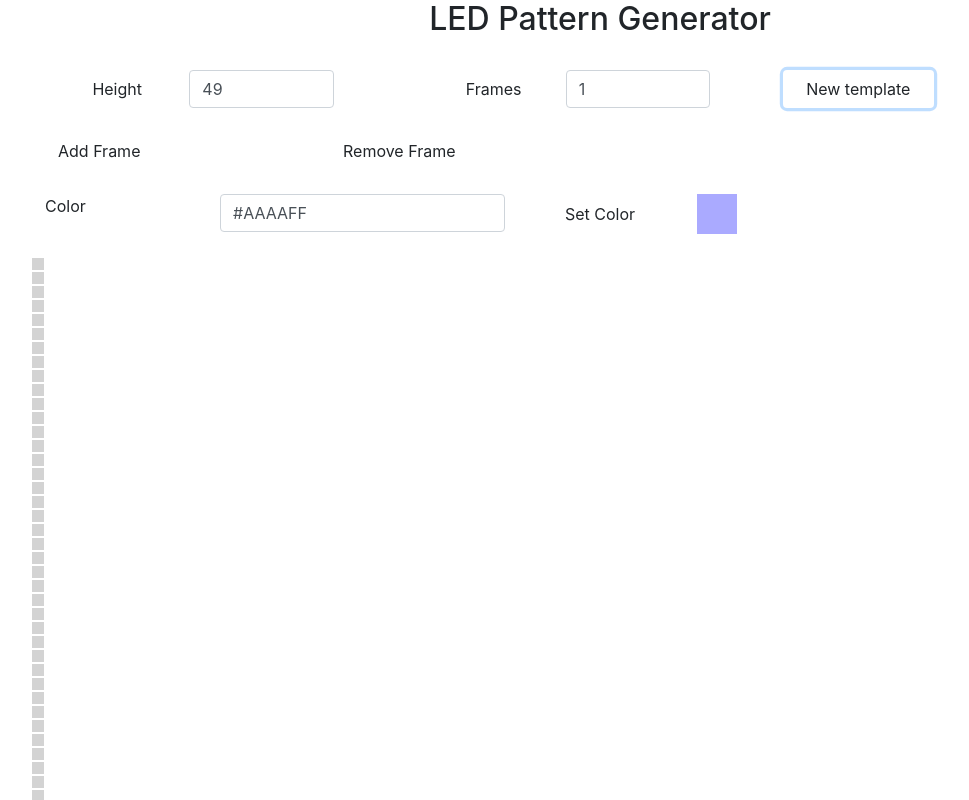
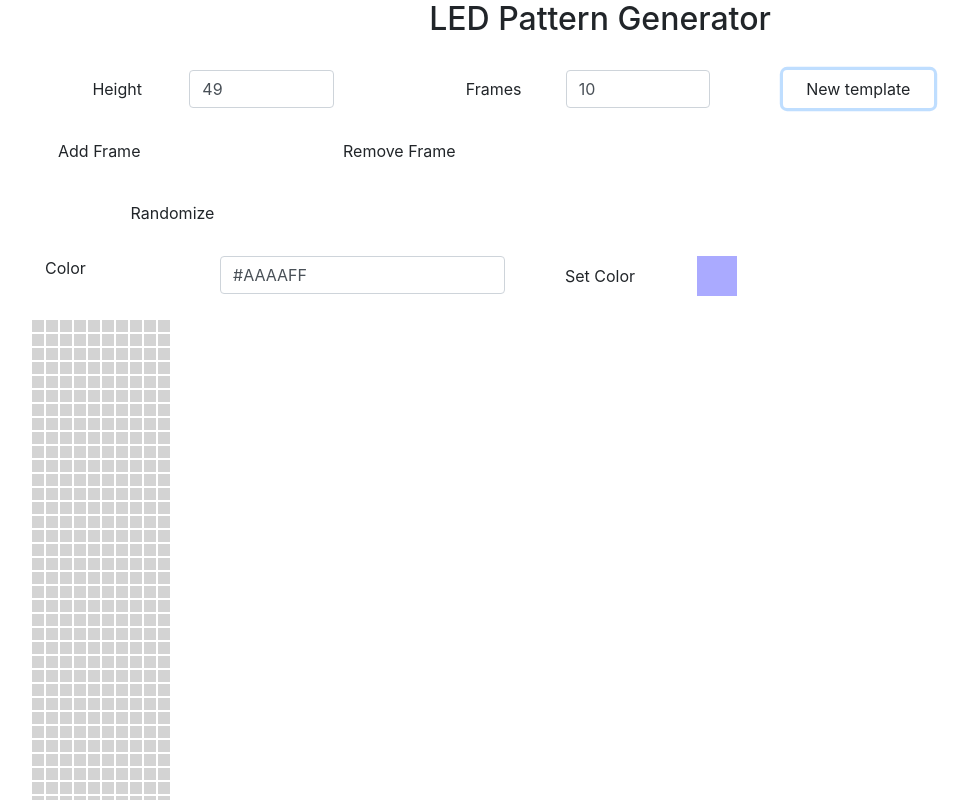
Before and after one commit to themcaffee/led-patterns, a Vue app: page / in a window 1280 px wide. Both pictures are taken after a click on the button "New template". Shown: the top 800 px of the page, without its empty margins (40-1009 px from the left). Built offline with nearby package versions, Linux system fonts and the light colour scheme.

Commit message:
Add color randomizer

```diff
--- a/src/App.vue
+++ b/src/App.vue
@@ -24,6 +24,10 @@
         <span class="col-3">
           <button class="btn btn-default" @click.prevent="removeFrame()">Remove Frame</button>
         </span>
+      </div>
+      <br>
+      <div class="row">
+        <button class="btn btn-default col-3" @click="randomize()">Randomize</button>
       </div>
       <br>
       <div class="row">
@@ -71,7 +75,7 @@ export default {
   data () {
     return {
       heightInput: 49,
-      framesInput: 1,
+      framesInput: 10,
       height: 0,
       frames: 0,
       leds: [],
@@ -121,6 +125,27 @@ export default {
         return
       }
       this.brushColor = this.colorInput
+    },
+    /*
+      Get a random hexadecimal color
+    */
+    getRandomColor () {
+      let letters = '0123456789ABCDEF'
+      let color = ''
+      for (var index = 0; index < 6; index++) {
+        color += letters[Math.floor(Math.random() * 16)]
+      }
+      return '#' + color
+    },
+    randomize () {
+      this.leds = []
+      for (var rowIndex = 0; rowIndex < this.height; rowIndex++) {
+        let row = []
+        for (var colIndex = 0; colIndex < this.frames; colIndex++) {
+          row.push(this.getRandomColor())
+        }
+        this.leds.push(row)
+      }
     }
   }
 }
```
